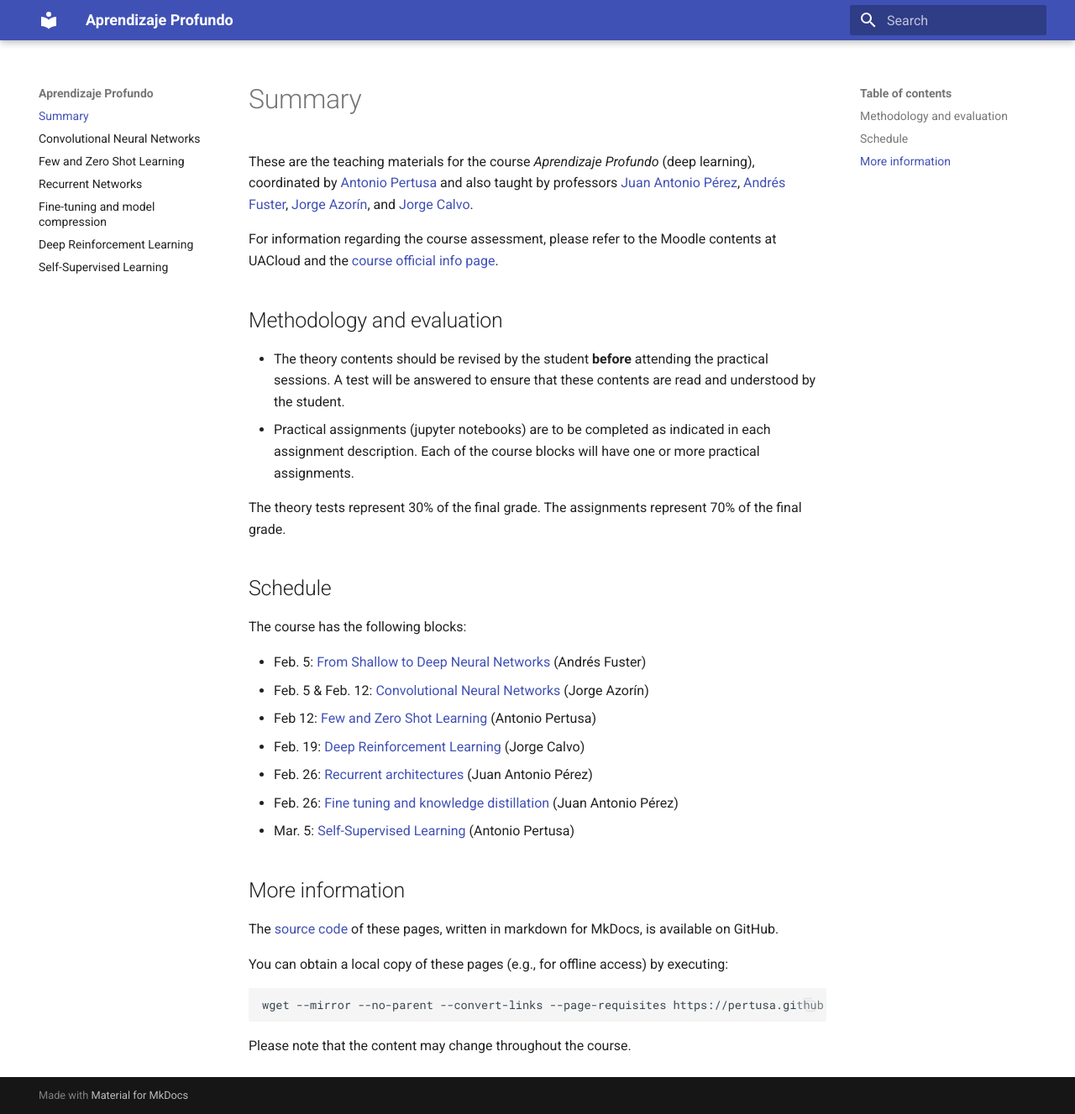
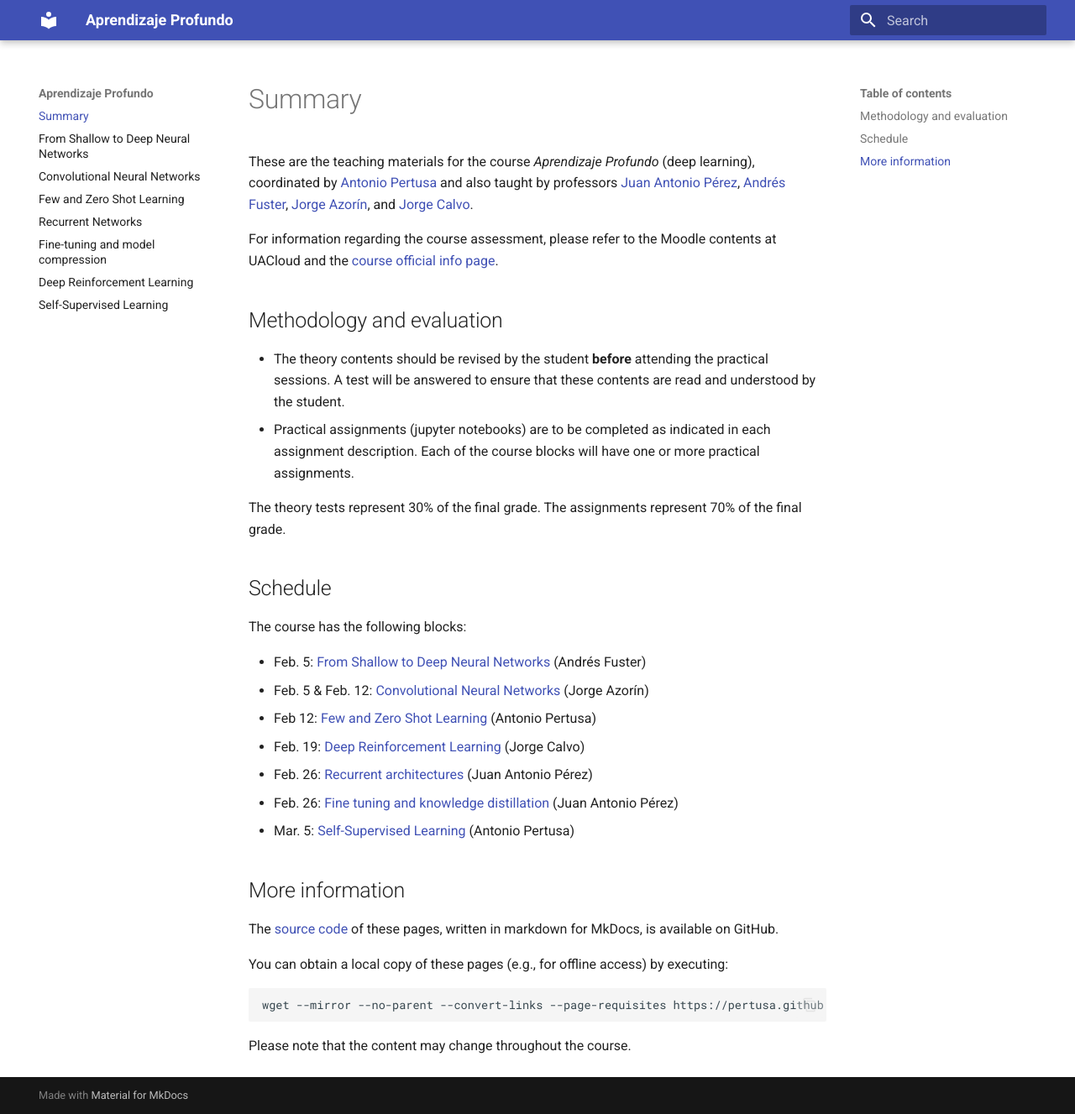
Before and after one commit to pertusa/ap, an MkDocs documentation site: the page built from docs/index.md, in a window 1280 px wide and 1327 px high. Shown: the whole window at 84% size. Built offline with MkDocs 1.6.1 and Material for MkDocs 9.7.7, drawn with Linux system fonts in a browser that asks for light colours.

Commit message:
Updated index

```diff
--- a/mkdocs.yml
+++ b/mkdocs.yml
@@ -7,6 +7,7 @@ theme:
 
 nav:
 - Summary: 'index.md'
+- From Shallow to Deep Neural Networks: 'dnn.md'
 - Convolutional Neural Networks: 'cnn.md'
 - Few and Zero Shot Learning: 'fsl.md'
 - Recurrent Networks: 'recurrent.md'
```
